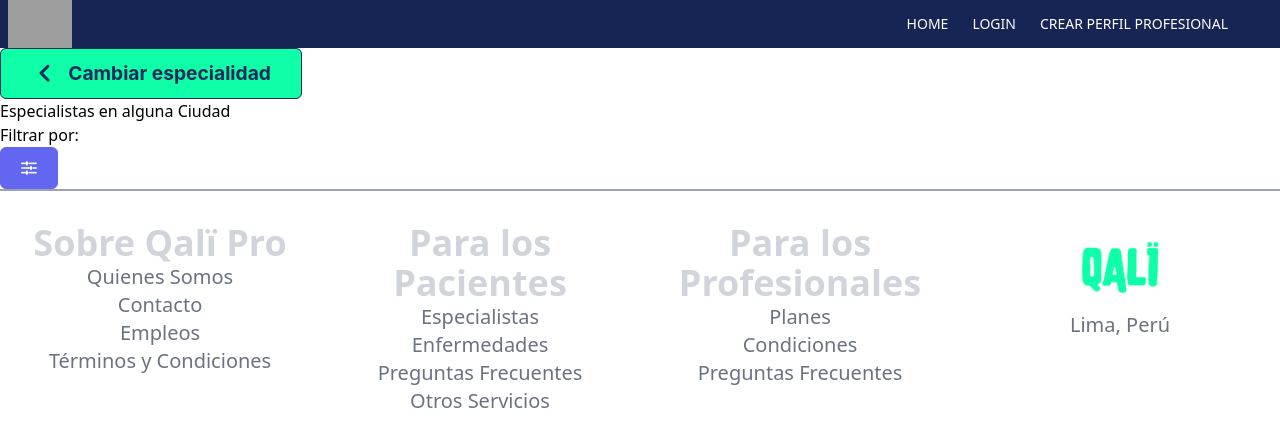
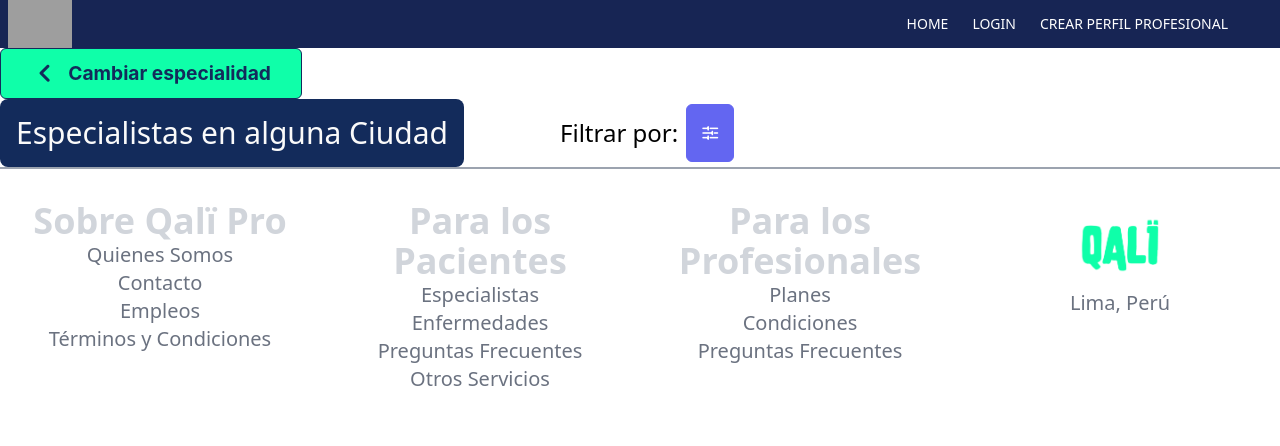
Before and after one commit to abelacco/qali-client, a React (Vite) app in the folder qali-client/: page /Especialistas in a window 1280 px wide. Shown: the top 446 px of the page. Built offline with nearby package versions, Linux system fonts and the light colour scheme; grey boxes are pictures that could not be loaded.

Commit message:
creacion de modalFilter

```diff
--- a/qali-client/src/components/Especialistas/Especialistas.jsx
+++ b/qali-client/src/components/Especialistas/Especialistas.jsx
@@ -5,11 +5,11 @@
 
 function Especialistas() {
     return (
-        <Layout>
+        <Layout >
             <GoBackButton />
             <TitleAndFilter/>
         </Layout>
     )
 }
 
-export default Especialistas
+export default Especialistas;
--- /dev/null
+++ b/qali-client/src/components/Especialistas/EspecialistasComponents/ModalFilter.jsx
@@ -0,0 +1,25 @@
+import React, { useState } from "react";
+import { Button } from 'primereact/button';
+import { Dialog } from 'primereact/dialog';
+
+const ModalFilter = () => {
+
+    const [visible, setVisible] = useState(false);
+
+    return (
+        <div className="card flex justify-content-center">
+            <Button icon="pi pi-sliders-h" onClick={() => setVisible(true)} />
+            <Dialog header="Header" visible={visible} onHide={() => setVisible(false)}
+                style={{ width: '50vw' }} breakpoints={{ '960px': '75vw', '641px': '100vw' }}>
+                <p className="m-0">
+                    Lorem ipsum dolor sit amet, consectetur adipiscing elit, sed do eiusmod tempor incididunt ut labore et dolore magna aliqua.
+                    Ut enim ad minim veniam, quis nostrud exercitation ullamco laboris nisi ut aliquip ex ea commodo
+                    consequat. Duis aute irure dolor in reprehenderit in voluptate velit esse cillum dolore eu fugiat nulla pariatur.
+                    Excepteur sint occaecat cupidatat non proident, sunt in culpa qui officia deserunt mollit anim id est laborum.
+                </p>
+            </Dialog>
+        </div>
+    )
+}
+
+export default ModalFilter;
--- a/qali-client/src/components/Especialistas/EspecialistasComponents/TitleAndFilter.jsx
+++ b/qali-client/src/components/Especialistas/EspecialistasComponents/TitleAndFilter.jsx
@@ -1,16 +1,18 @@
 import React from 'react'
-import { Button } from 'primereact/button'
+import ModalFilter from './ModalFilter'
 
 function TitleAndFilter() {
-  return (
-    <div>
-        <h1>Especialistas en alguna Ciudad</h1>
-        <div>
-            <p>Filtrar por:</p>
-            <Button><i className='pi pi-sliders-h '></i></Button>
+    return (
+        <div className='flex gap-24'>
+            <div className='bg-qaliBlue p-4 rounded-lg'>
+                <h1 className='text-3xl text-zinc-50'>Especialistas en alguna Ciudad</h1>
+            </div>
+            <div className='flex items-center gap-2 text-2xl'>
+                <p>Filtrar por:</p>
+                <ModalFilter/>
+            </div>
         </div>
-    </div>
-  )
+    )
 }
 
 export default TitleAndFilter
```
